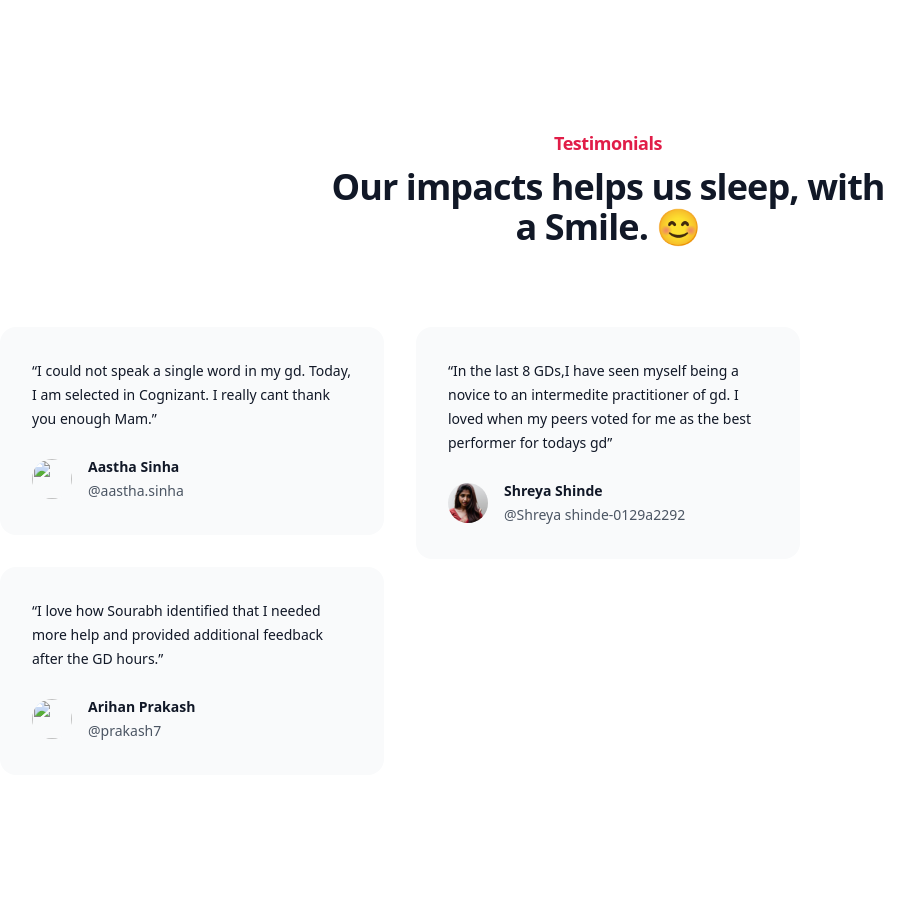
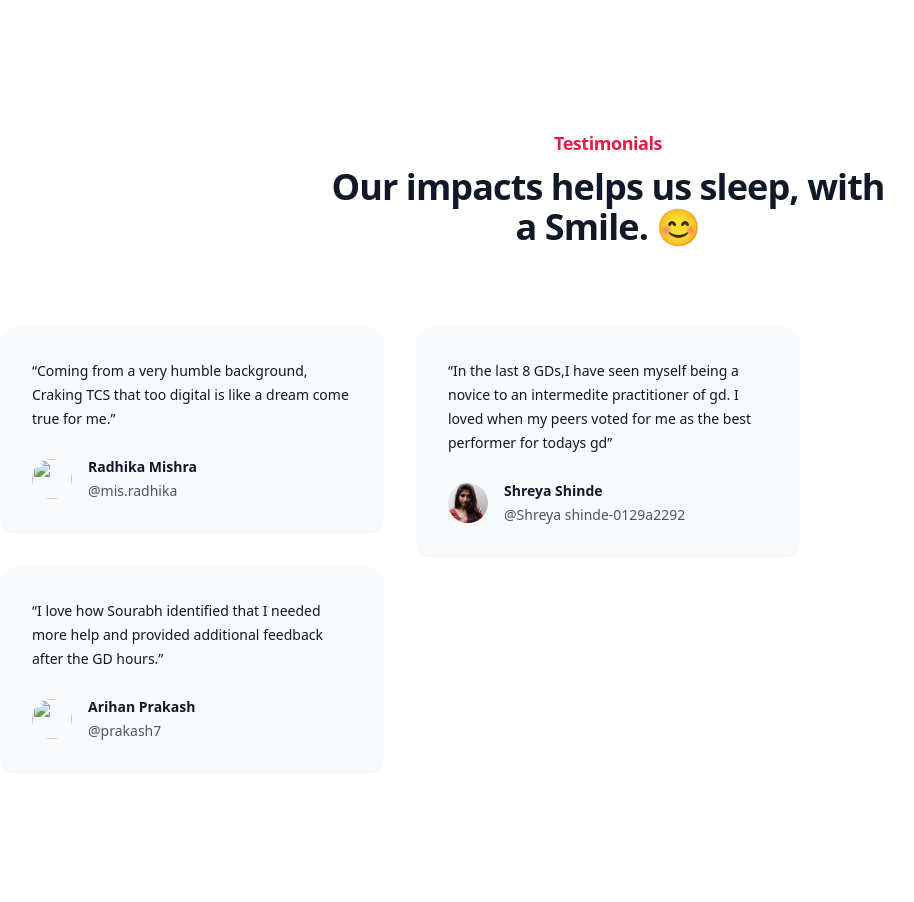
Before and after one commit to sourabhsinha396/groupdiscussion.co, a Django app: page / in a window 1280 px wide. Shown: the part 2367-3269 px from the top of the page, without its empty margins (32-946 px from the left). Run offline with Django 4.2, Linux system fonts and the light colour scheme; data comes from the database, SQL or seed files in the repository; some libraries are stand-ins or nearby versions.

Commit message:
change testimonial

```diff
--- a/templates/common/snippets/testimonials.html
+++ b/templates/common/snippets/testimonials.html
@@ -10,13 +10,13 @@
           <div class="pt-8 sm:inline-block sm:w-full sm:px-4">
             <figure class="rounded-2xl bg-gray-50 p-8 text-sm leading-6">
               <blockquote class="text-gray-900">
-                <p>“I could not speak a single word in my gd. Today, I am selected in Cognizant. I really cant thank you enough Mam.”</p>
+                <p>“Coming from a very humble background, Craking TCS that too digital is like a dream come true for me.”</p>
               </blockquote>
               <figcaption class="mt-6 flex items-center gap-x-4">
                 <img class="h-10 w-10 rounded-full bg-gray-50" src="" alt="">
                 <div>
-                  <div class="font-semibold text-gray-900">Aastha Sinha</div>
-                  <div class="text-gray-600">@aastha.sinha</div>
+                  <div class="font-semibold text-gray-900">Radhika Mishra</div>
+                  <div class="text-gray-600">@mis.radhika</div>
                 </div>
               </figcaption>
             </figure>
```
